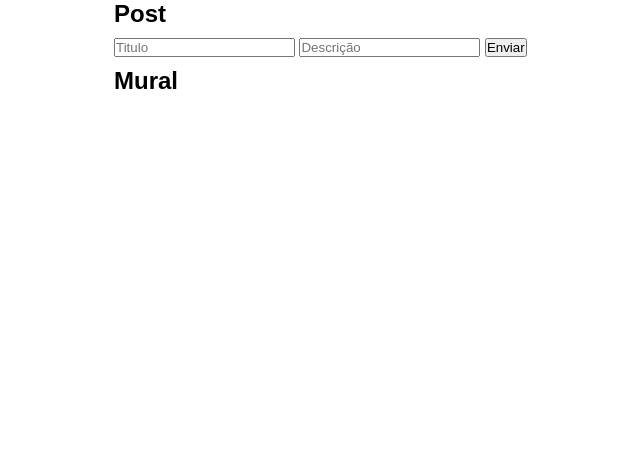
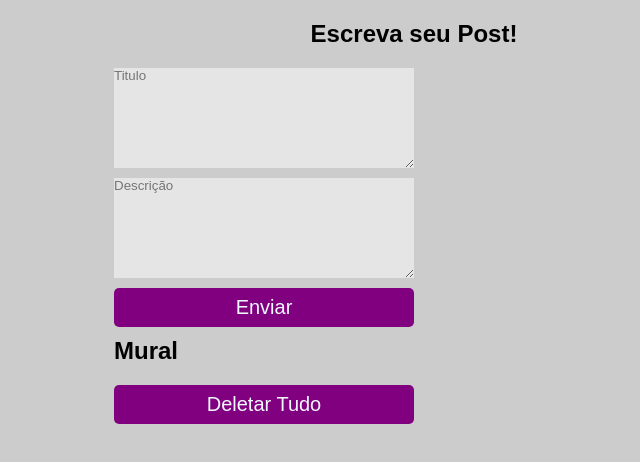
Before and after one commit to pedrojotaa/Mural-Posts, a website: page public/index.html in a window 1280 px wide. Shown: the whole page, without its empty margins (226-866 px from the left). Drawn offline with Linux system fonts and the light colour scheme; no server answers.

Commit message:
fixing method delete

```diff
--- a/public/css/style.css
+++ b/public/css/style.css
@@ -1,7 +1,9 @@
 *{
     margin: 0;
     padding: 0;
+    box-sizing: border-box;
     font-family: Arial, Helvetica, sans-serif;
+    background-color: #cccccc;
 }
 
 #container{
@@ -9,11 +11,37 @@
     margin: auto;
 }
 
-#new-post h2{
-    margin-bottom: 10px;
+#new-post{
+    display: flex;
+    flex-direction: column;
+    justify-content: center;
 }
 
-#new-post input{
+#new-post h2{
+    margin: auto;
+    padding: 20px;
+}
+
+#new-post textarea{
+    margin-bottom: 10px;
+    max-width: 50%;
+    width: 50%;
+    max-height: 100px;
+    height: 100px;
+    background-color: rgb(255, 255, 255, .5);
+    border: none;
+    outline: none;
+}
+
+button{
+    background-color: purple;
+    color: aliceblue;
+    border: none;
+    border-radius: 5px;
+    padding: 8px;
+    font-size: 20px;
+    width: 50%;
+    cursor: pointer;
     margin-bottom: 10px;
 }
 
@@ -23,13 +51,19 @@
 
 .posts{
     border: 1px solid black;
+    border-radius: 5px;
+    overflow: hidden;
+    margin-bottom: 20px;
 }
 
 .posts h3{
     background-color: #cccccc;
+    color: black;
     padding: 5px;
+    text-transform: uppercase ;
 }
 
 .posts p{
+    background-color: white;
     padding: 5px;
 }
--- a/public/index.html
+++ b/public/index.html
@@ -10,9 +10,9 @@
 <body>
     <div id="container">
         <div id="new-post">
-            <h2>Post</h2>
-            <input type="text" placeholder="Titulo" id="title">
-            <input type="text" placeholder="Descrição" id="description">
+            <h2>Escreva seu Post!</h2>
+            <textarea type="text" placeholder="Titulo" id="title"></textarea>
+            <textarea type="text" placeholder="Descrição" id="description"></textarea>
             <button onclick="newPost()">Enviar</button>
         </div>
 
@@ -22,6 +22,7 @@
 
         </div>
 
+        <button onclick="deleteAll()">Deletar Tudo</button>
     </div>
 
     <script src="./script/script.js"></script>
--- a/public/script/script.js
+++ b/public/script/script.js
@@ -6,11 +6,11 @@ function updatePost(){
     fetch('http://localhost:3000/all')
         .then(res => { return res.json() })
         .then(data => {
-            console.log(data)
+
             let postElements = ''
 
             let posts = JSON.parse(JSON.stringify(data))
-            console.log(posts)
+
             posts.forEach((post) => {
 
                 let postElement = `<div class="posts" id="${post.id}">
@@ -29,6 +29,10 @@ function newPost(){
     let title = document.querySelector('#title').value
     let description = document.querySelector('#description').value
 
+    if(title == 0 || description == 0){
+
+    }
+
     let post = {title, description}
 
     const options = {
@@ -44,3 +48,9 @@ function newPost(){
             document.querySelector('#description').value = ''
         })
 }
+
+function deleteAll(){
+
+    fetch('http://localhost:3000/delete', { method: 'DELETE' })
+    updatePost()
+}
```
